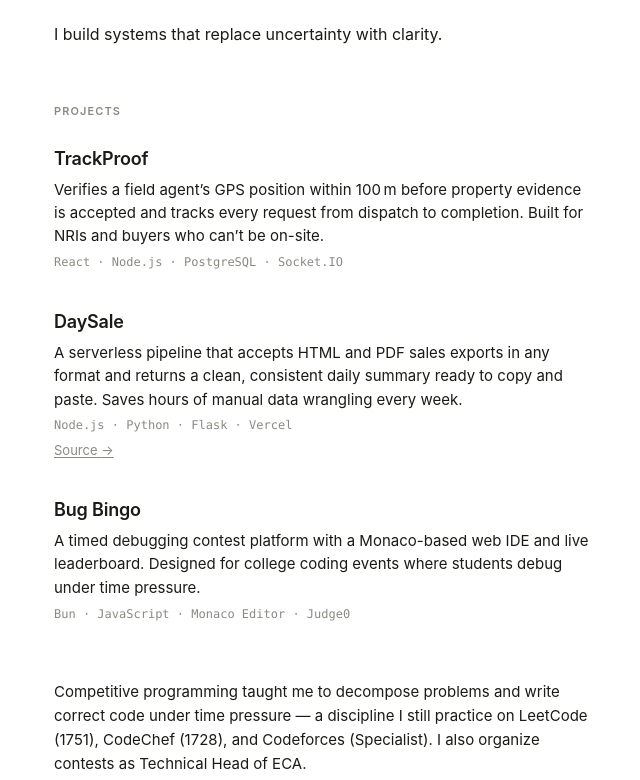
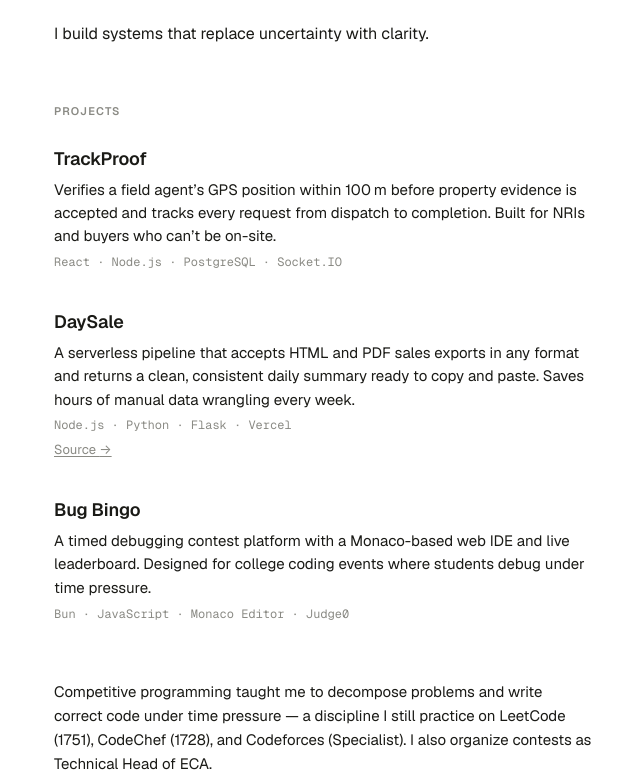
Before and after one commit to charanreddy-git/portfolio, a plain HTML site: page index.html in a window 1280 px wide. Shown: the part 148-928 px from the top of the page, without its empty margins (290-930 px from the left). Drawn offline with nearby package versions, Linux system fonts and the light colour scheme.

Commit message:
use Geist font family

```diff
--- a/index.html
+++ b/index.html
@@ -7,6 +7,9 @@
     <meta name="theme-color" content="#ffffff" />
     <title>Charan Reddy</title>
     <link rel="icon" href="favicon.svg" type="image/svg+xml" />
+    <link rel="preconnect" href="https://fonts.googleapis.com" />
+    <link rel="preconnect" href="https://fonts.gstatic.com" crossorigin />
+    <link href="https://fonts.googleapis.com/css2?family=Geist:wght@400;500;600;700&family=Geist+Mono:wght@400;500&display=swap" rel="stylesheet" />
     <link rel="stylesheet" href="styles.css" />
   </head>
   <body>
--- a/styles.css
+++ b/styles.css
@@ -3,8 +3,8 @@
   --text: #1a1a16;
   --text-secondary: #8a8a84;
   --text-tertiary: #bcbcb6;
-  --sans: -apple-system, BlinkMacSystemFont, "Segoe UI", Roboto, Helvetica, Arial, sans-serif;
-  --mono: ui-monospace, SFMono-Regular, "SF Mono", Menlo, Consolas, monospace;
+  --sans: "Geist", -apple-system, BlinkMacSystemFont, "Segoe UI", Roboto, Helvetica, Arial, sans-serif;
+  --mono: "Geist Mono", ui-monospace, SFMono-Regular, "SF Mono", Menlo, Consolas, monospace;
   --ease-snappy: cubic-bezier(0.215, 0.61, 0.355, 1);
 }
 
```
